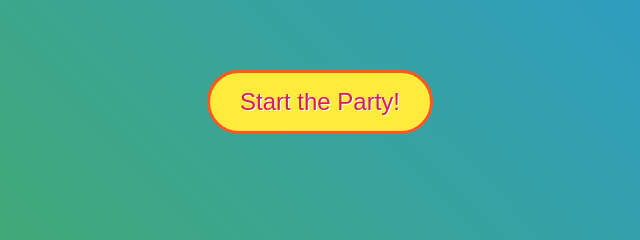
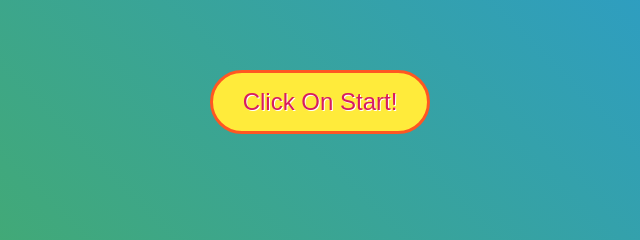
Before and after one commit to ifurname/Harsh, a plain HTML site: page index.html in a window 1280 px wide. Shown: the part 298-538 px from the top of the page, 320-960 px from the left. Drawn offline with Linux system fonts and the light colour scheme.

Commit message:
index.html

```diff
--- a/index.html
+++ b/index.html
@@ -8,7 +8,7 @@
 </head>
 <body>
     <div class="container">
-        <button class="start-button" onclick="startFun()">Start the Party!</button>
+        <button class="start-button" onclick="startFun()">Click On Start!</button>
         <img src="https://media0.giphy.com/media/v1.Y2lkPTc5MGI3NjExczlqYTB1eTFkdG4zZnJvNjcyZTM5YTl5Z2dpOW9wcWI3YjJ5aG1mNCZlcD12MV9pbnRlcm5hbF9naWZfYnlfaWQmY3Q9Zw/s1EuGn2OseRE1ldoBr/giphy.gif" alt="Funny Dancing Cat" class="gif">
         <div class="message" id="message"> Lily after knowing her assignment was done by her bhaiya 😂 </div>
     </div>
```
